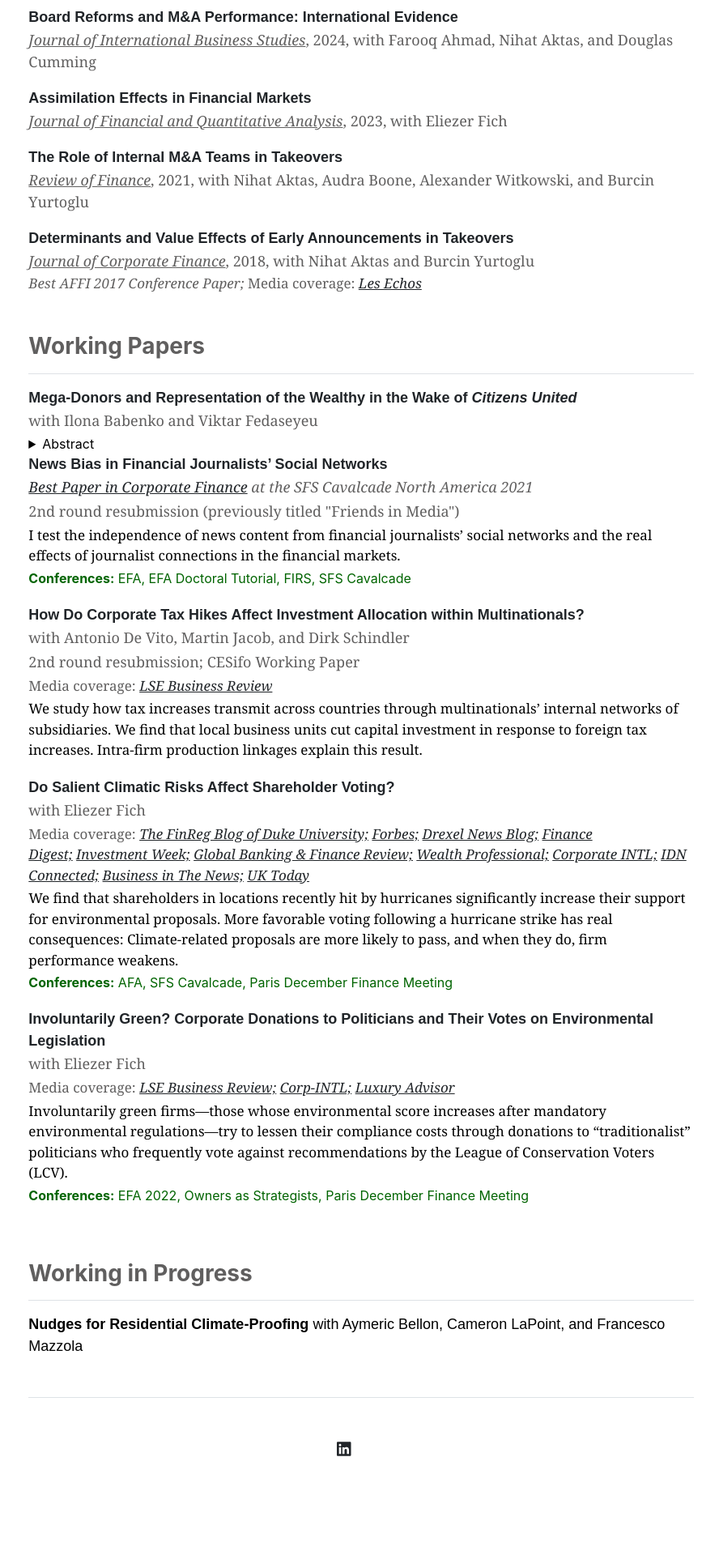
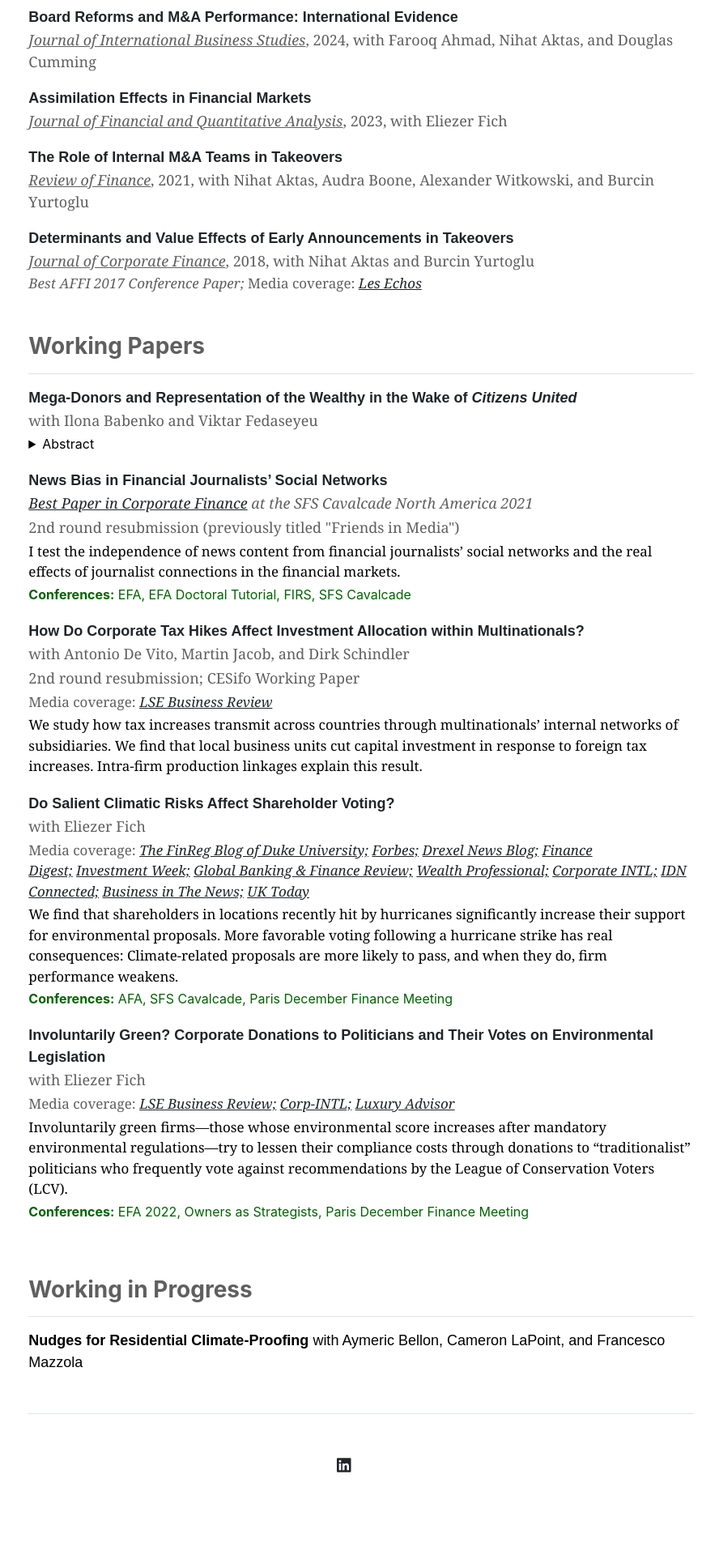
Before and after one commit to guosongxu/guosongxu.github.io, a Jekyll site: the page built from index.md, in a window 1280 px wide. Shown: the part 720-2640 px from the top of the page at 81% size, without its empty margins (194-1082 px from the left). Built offline with Jekyll 4.4.1, drawn with Linux system fonts in a browser that asks for light colours.

Commit message:
Update home.html

```diff
--- a/_layouts/home.html
+++ b/_layouts/home.html
@@ -43,7 +43,7 @@
       </p>
     </details>
 
-    <p style="font-family:arial, 'MS Sans Serif', arial;font-size:18px;margin-bottom:1px;"><a rel="noreferrer noopener" aria-label=" (opens in a new tab)" href="https://papers.ssrn.com/sol3/papers.cfm?abstract_id=3189273" target="_blank" style="text-decoration:none;"><strong>News Bias in Financial Journalists’ Social Networks</strong></a></p>
+    <p style="font-family:arial, 'MS Sans Serif', arial;font-size:18px;margin-bottom:1px;margin-top:20px;"><a rel="noreferrer noopener" aria-label=" (opens in a new tab)" href="https://papers.ssrn.com/sol3/papers.cfm?abstract_id=3189273" target="_blank" style="text-decoration:none;"><strong>News Bias in Financial Journalists’ Social Networks</strong></a></p>
     <p style="font-family:georgia;font-size:18px;margin-bottom:3px;color:#605F5F"><em><a rel="noreferrer noopener" href="http://sfs.org/cavalcade-best-paper-in-corporate-finance/" target="_blank">Best Paper in Corporate Finance</a> at the SFS Cavalcade North America 2021</em></p>
     <p style="font-family:georgia;font-size:18px;margin-bottom:3px;color:#605F5F">2nd round resubmission (previously titled "Friends in Media")</p>
     <p style="font-family:georgia;font-size:17px;margin-bottom:3px">I test the independence of news content from financial journalists’ social networks and the real effects of journalist connections in the financial markets. </p>
```
